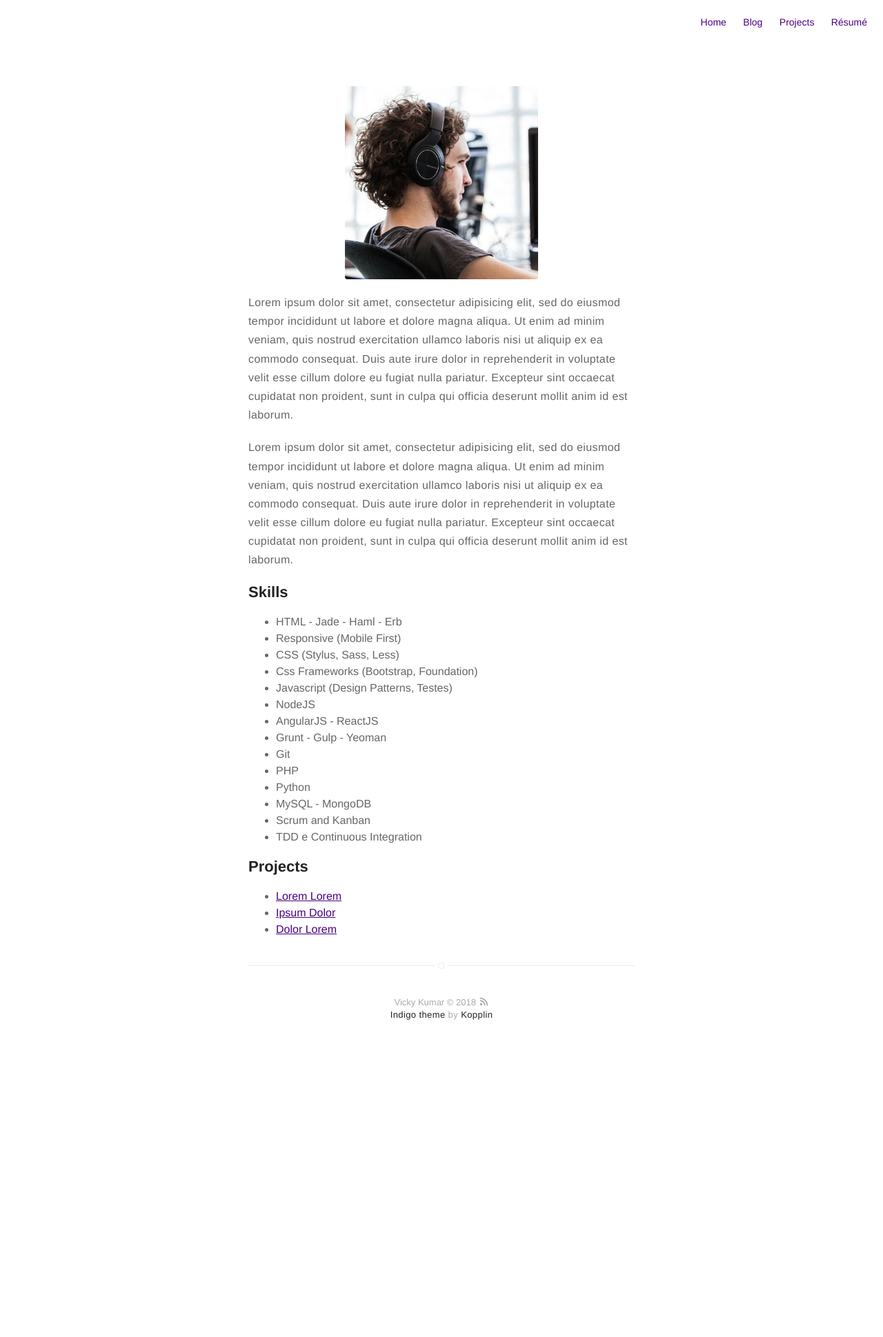
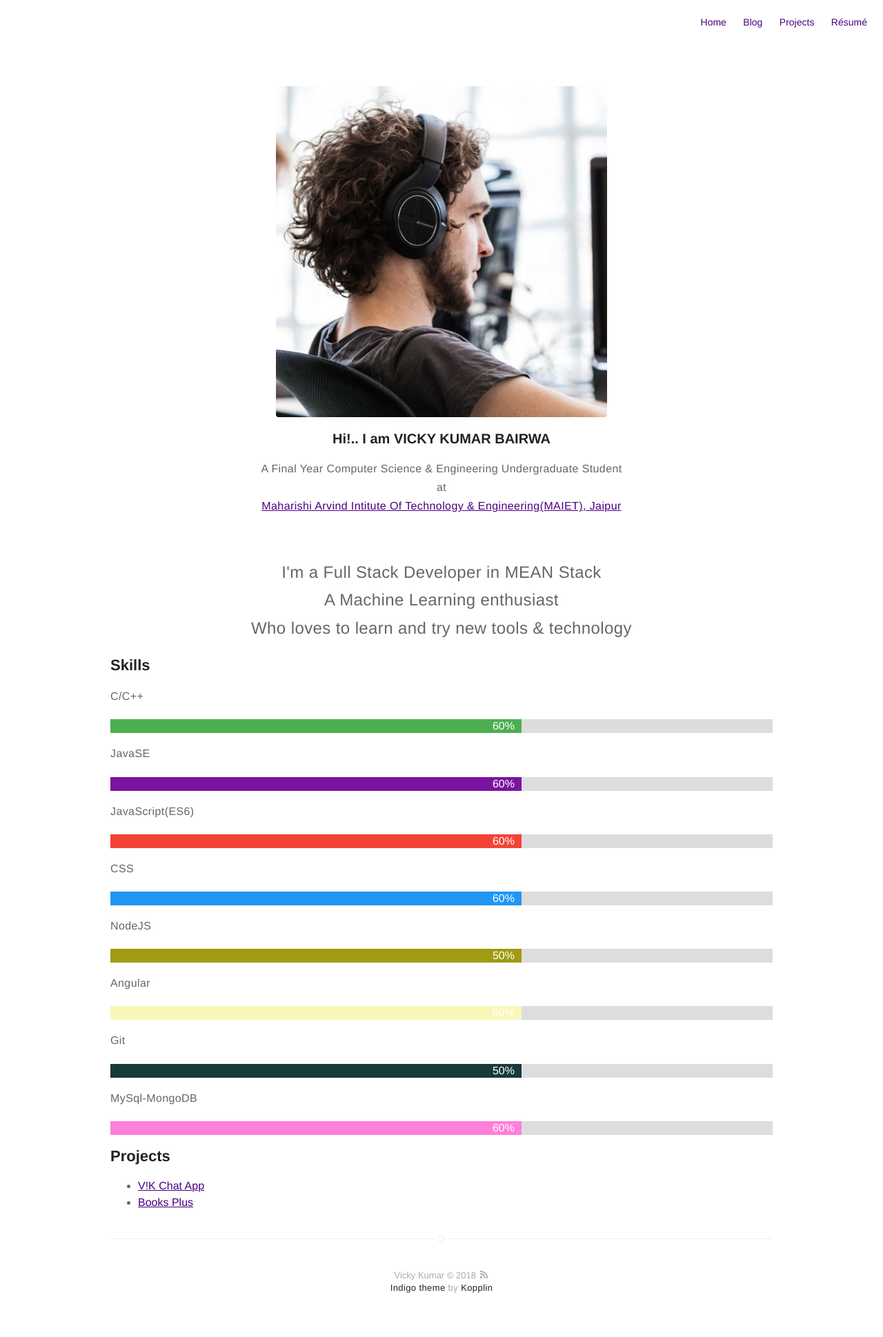
Before and after one commit to VISH-KUMAR/VICKY, a Jekyll site: the page built from about.md, in a window 1280 px wide. Shown: the whole page at 69% size. Built offline with Jekyll 4.4.1, drawn with Linux system fonts in a browser that asks for light colours; nearby versions of some CDN libraries; before the commit the page ends 1543 px from its top, so only the background shows below that.

Commit message:
Added about me page and resume

```diff
--- a/_config.yml
+++ b/_config.yml
@@ -13,8 +13,8 @@ picture: assets/images/profile.jpg
 # If you want to include your resume, set to true
 # and specify source (external or local).
 resume: true
-resume-external: true
-resume-url: https://google.com/?q=my+resume
+resume-external: false
+resume-url: assets/RESUME1.pdf
 
 url: https://VISH-KUMAR.github.io/VICKY/
 # your url: http://USERNAME.github.io
--- a/_layouts/default.html
+++ b/_layouts/default.html
@@ -26,6 +26,9 @@ layout: compress
     <style>
     {% capture scss_sheet %}{% include style.scss %}{% endcapture %}
     {{ scss_sheet | scssify }}
+    .wrapper-normal{
+        max-width: 960px;
+    }
     </style>
 
 </head>
--- a/about.md
+++ b/about.md
@@ -4,43 +4,132 @@ layout: page
 ---
 ![Profile Image]({{ site.url }}/{{ site.picture }})
 
-<p>Lorem ipsum dolor sit amet, consectetur adipisicing elit, sed do eiusmod
-tempor incididunt ut labore et dolore magna aliqua. Ut enim ad minim veniam,
-quis nostrud exercitation ullamco laboris nisi ut aliquip ex ea commodo
-consequat. Duis aute irure dolor in reprehenderit in voluptate velit esse
-cillum dolore eu fugiat nulla pariatur. Excepteur sint occaecat cupidatat non
-proident, sunt in culpa qui officia deserunt mollit anim id est laborum.</p>
-
-<p>Lorem ipsum dolor sit amet, consectetur adipisicing elit, sed do eiusmod
-tempor incididunt ut labore et dolore magna aliqua. Ut enim ad minim veniam,
-quis nostrud exercitation ullamco laboris nisi ut aliquip ex ea commodo
-consequat. Duis aute irure dolor in reprehenderit in voluptate velit esse
-cillum dolore eu fugiat nulla pariatur. Excepteur sint occaecat cupidatat non
-proident, sunt in culpa qui officia deserunt mollit anim id est laborum.</p>
+<!-- <div align="justify" >
+<h3 style="text-align:center; margin-bottom:0;">Hi!.. I am VICKY KUMAR BAIRWA</h3><br>
+<p style="text-align:center; margin-top:0 ;">
+I am currently pursuing my <br>
+Bachelors in Computer Science & Engineering <br>
+from <br>
+<a href="http://www.maietindia.org">Maharishi Arvind Intitute Of Technology & Engineering(MAIET), Jaipur</a>
+</p	>
+</div> -->
+<div align="justify" >
+<h3 style="text-align:center; margin-bottom:0;">Hi!.. I am VICKY KUMAR BAIRWA</h3><br>
+<p style="text-align:center; margin-top:0 ;">
+A Final Year Computer Science & Engineering Undergraduate Student<br>
+at<br>
+<a href="http://www.maietindia.org">Maharishi Arvind Intitute Of Technology & Engineering(MAIET), Jaipur</a>
+</p	>
+<br>
+<p style="font-size:24px;text-align:center;">
+I'm a Full Stack Developer in MEAN Stack<br>
+A Machine Learning enthusiast<br>
+Who loves to learn and try new tools & technology
+</p>
+</div>
 
 <h2>Skills</h2>
 
-<ul class="skill-list">
-	<li>HTML - Jade - Haml - Erb</li>
-	<li>Responsive (Mobile First)</li>
-	<li>CSS (Stylus, Sass, Less)</li>
-	<li>Css Frameworks (Bootstrap, Foundation)</li>
+<p>C/C++</p>
+<div class="container">
+  <div class="skills c">60%</div>
+</div>
+
+<p>JavaSE</p>
+<div class="container">
+  <div class="skills java">60%</div>
+</div>
+
+<p>JavaScript(ES6)</p>
+<div class="container">
+  <div class="skills js">60%</div>
+</div>
+
+<p>CSS</p>
+<div class="container">
+  <div class="skills css">60%</div>
+</div>
+
+<p>NodeJS</p>
+<div class="container">
+  <div class="skills nodejs">50%</div>
+</div>
+
+<p>Angular</p>
+<div class="container">
+  <div class="skills angular">60%</div>
+</div>
+
+<p>Git</p>
+<div class="container">
+  <div class="skills git">50%</div>
+</div>
+
+<p>MySql-MongoDB</p>
+<div class="container">
+  <div class="skills sql">60%</div>
+</div>
+<!-- <ul class="skill-list">
+	<li>C
+	<div id="myProgress">
+  		<div id="myBar" style="width:75%;"></div>
+	</div>
+	</li>
+	<li>C++</li>
+	<li>JavaSE</li>
+	<li>CSS (Sass)</li>
+	<li>Css Frameworks (Bootstrap)</li>
 	<li>Javascript (Design Patterns, Testes)</li>
 	<li>NodeJS</li>
-	<li>AngularJS - ReactJS</li>
-	<li>Grunt - Gulp - Yeoman</li>
+	<li>AngularJS</li>
 	<li>Git</li>
-	<li>PHP</li>
 	<li>Python</li>
 	<li>MySQL - MongoDB</li>
-	<li>Scrum and Kanban</li>
-	<li>TDD e Continuous Integration</li>
-</ul>
+</ul> -->
 
 <h2>Projects</h2>
 
 <ul>
-	<li><a href="https://github.com/">Lorem Lorem</a></li>
-	<li><a href="https://github.com/">Ipsum Dolor</a></li>
-	<li><a href="https://github.com/">Dolor Lorem</a></li>
+	<li><a href="https://github.com/">V!K Chat App</a></li>
+	<li><a href="https://github.com/">Books Plus</a></li>
 </ul>
+
+<style>
+/* * {box-sizing: border-box} */
+
+.container {
+	line-height:0;
+  width: 100%;
+  background-color: #ddd;
+}
+
+.skills {
+  text-align: right;
+  padding: 10px;
+  color: white;
+}
+
+.c {width: 60%; background-color: #4CAF50;}
+.css {width: 60%; background-color: #2196F3;}
+.js {width: 60%; background-color: #f44336;}
+.java {width: 60%; background-color: #7a13a0;}
+.nodejs {width: 60%; background-color: #a09b13;}
+.angular {width: 60%; background-color: #f9f7b8;}
+.git {width: 60%; background-color: #173a3a;}
+.sql {width: 60%; background-color: #ff7fda;}
+
+</style>
+
+<!-- <style>
+	#myProgress {
+	width: 100%;
+	background-color: #ddd;
+	}
+	#myBar {
+	height: 20px;
+	background-color: #4CAF50;
+	text-align: right;
+	line-height: 30px;
+	color: white;
+	}
+</style> -->
```
Also changed, not shown: _includes/scripts.html (line endings or trailing spaces), 1 other file.
